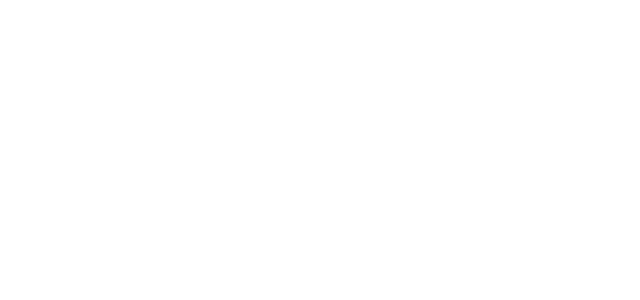
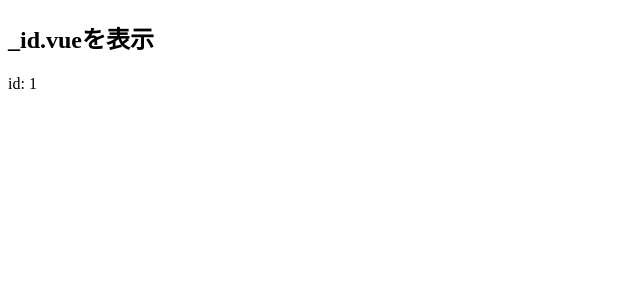
Before and after one commit to kinoko109/nuxt-study, a Nuxt app: page /users/1 in a window 1280 px wide. Before the commit this address had no page. Shown: the top 300 px of the page, without its empty margins (0-640 px from the left). Built offline with nearby package versions, Linux system fonts and the light colour scheme.

Commit message:
update: 動的ルーティングページ追加

```diff
--- /dev/null
+++ b/pages/users/_id.vue
@@ -0,0 +1,16 @@
+<template>
+  <section>
+    <h1>{{ message }}</h1>
+    <p>id: {{ this.$route.params.id }}</p>
+  </section>
+</template>
+
+<script>
+  export default {
+    data() {
+      return {
+        message: '_id.vueを表示'
+      }
+    }
+  }
+</script>
```
